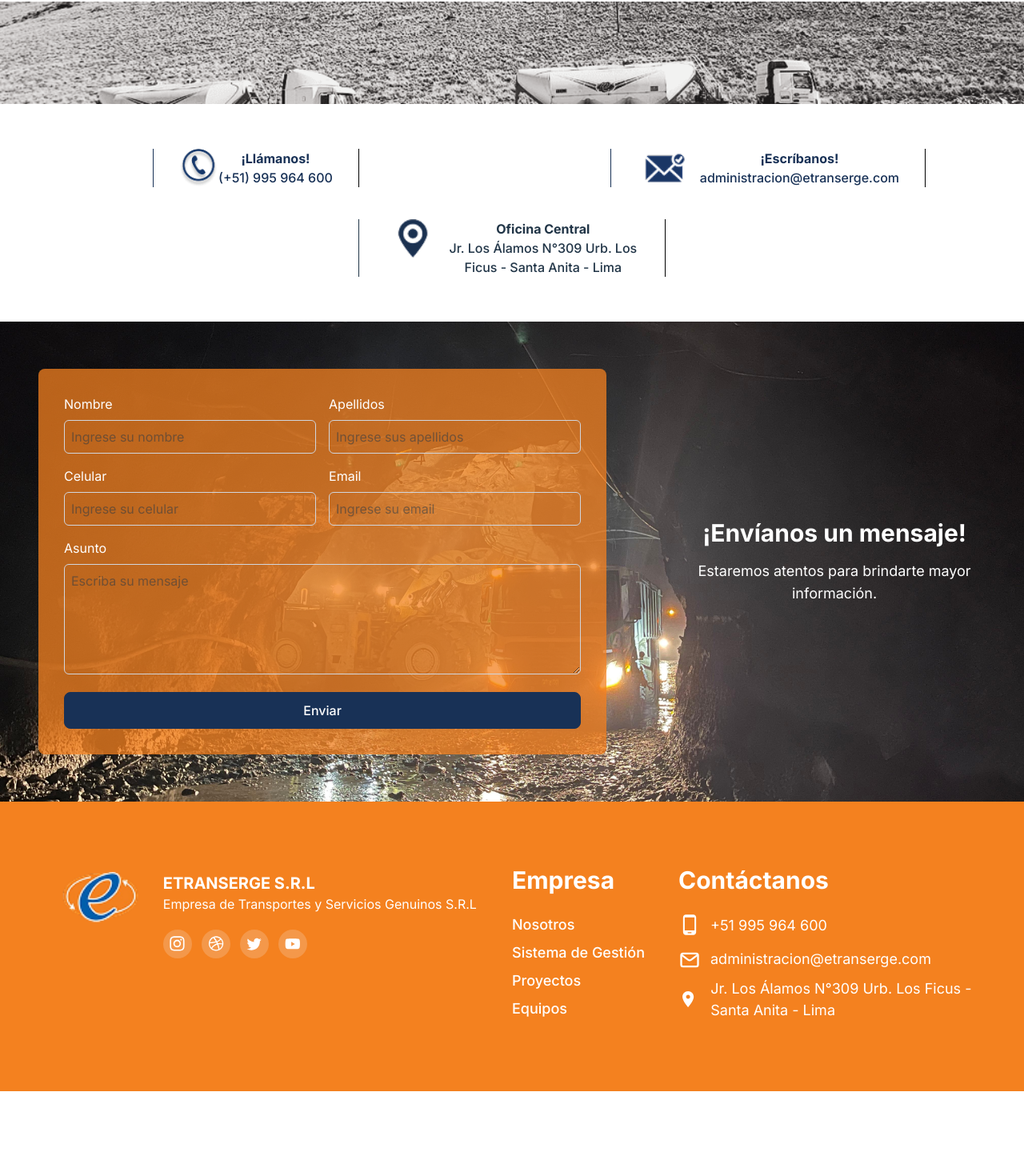
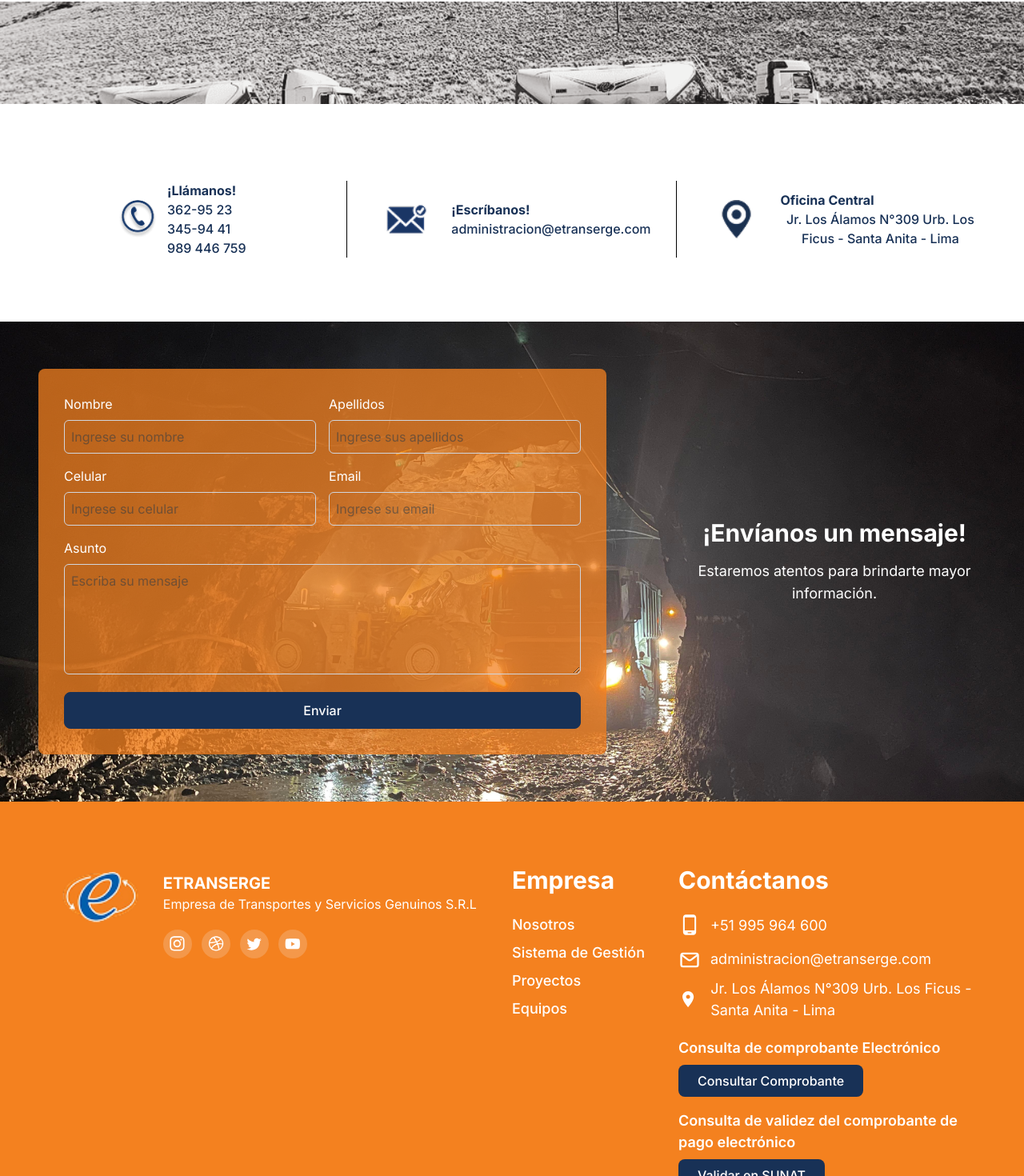
Before and after one commit to cristhian-fernandez-cumbia/vite-landing-etranserge, a React (Vite) app: page /contactanos in a window 1280 px wide. Shown: the part 118-1588 px from the top of the page at 80% size. Before the commit the page ends 1482 px from the top, so only its background shows below. Built offline with nearby package versions, Linux system fonts and the light colour scheme.

Commit message:
fix(landig): correccion de texto en web

```diff
--- a/src/components/layouts/Footer.tsx
+++ b/src/components/layouts/Footer.tsx
@@ -9,7 +9,7 @@ const Footer = () => {
       <div className="lg:w-1/2 flex flex-row mt-2 justify-center lg:justify-start mb-5 lg:mb-0">
         <img src={logo} alt="Logo Etranserge" className="h-16 mr-5"/>
         <div className=' flex flex-col'>
-          <span className='text-xl font-bold text-white'>ETRANSERGE S.R.L</span>
+          <span className='text-xl font-bold text-white'>ETRANSERGE</span>
           <span className='text-[16px] text-white mb-5'>Empresa de Transportes y Servicios Genuinos S.R.L</span>
           <div className='flex flex-row'>
             <div className='p-2 bg-icon rounded-full mr-3'>
@@ -46,11 +46,11 @@ const Footer = () => {
           </ul>
         </div>
         <div className="lg:w-2/3 flex flex-col items-center lg:items-start">
-        <h2 className='text-3xl font-bold mb-6'>Contáctanos</h2>
+          <h2 className='text-3xl font-bold mb-6'>Contáctanos</h2>
           <ul>
             <li className='text-[18px] mb-3 flex flex-row items-center justify-center lg:justify-start'>
               <Phone className='w-7 h-7 mr-3'/>
-              <span >+51 995 964 600</span>
+              <span>+51 995 964 600</span>
             </li>
             <li className='text-[18px] mb-2 flex flex-row items-center justify-center lg:justify-start'>
               <Email className='w-7 h-7 mr-3 mt-1'/>
@@ -60,7 +60,34 @@ const Footer = () => {
               <Place className='w-9 h-9 mr-4'/>
               <span>Jr. Los Álamos N°309 Urb. Los Ficus - Santa Anita - Lima</span>
             </li>
-          </ul></div>
+          </ul>
+
+          <div className='mt-3 w-full flex flex-col gap-4'>
+            <div className='flex flex-col items-center lg:items-start gap-2'>
+              <p className='text-[18px] font-semibold'>Consulta de comprobante Electrónico</p>
+              <a
+                href="https://www.nubefact.com/find_document"
+                target="_blank"
+                rel="noopener noreferrer"
+                className='bg-[#183156] text-white px-6 py-2 rounded-lg hover:bg-[#0f1f3a] transition-colors duration-300 font-medium'
+              >
+                Consultar Comprobante
+              </a>
+            </div>
+
+            <div className='flex flex-col items-center lg:items-start gap-2'>
+              <p className='text-[18px] font-semibold'>Consulta de validez del comprobante de pago electrónico</p>
+              <a
+                href="https://e-consulta.sunat.gob.pe/ol-ti-itconsvalicpe/ConsValiCpe.htm"
+                target="_blank"
+                rel="noopener noreferrer"
+                className='bg-[#183156] text-white px-6 py-2 rounded-lg hover:bg-[#0f1f3a] transition-colors duration-300 font-medium'
+              >
+                Validar en SUNAT
+              </a>
+            </div>
+          </div>
+        </div>
       </div>
     </div>
   )
--- a/src/pages/Contactanos.tsx
+++ b/src/pages/Contactanos.tsx
@@ -53,32 +53,38 @@ const Contactanos = () => {
       <div>
         <img src={bannerContactanos} alt="banner-top-contactanos" className='h-32 w-full' />
       </div>
-      <div className='flex flex-col md:flex-row pt-14 pb-10'>
-        <div className='w-full md:w-1/2 text-[#183156] justify-center flex flex-row mb-12 md:mb-0'>
-          <div className='flex flex-row border-0 md:border-x-[1px] md:border-r-black px-8 justify-center'>
+      <div className='flex flex-col md:flex-row pt-14 pb-10 justify-center gap-8 md:gap-0'>
+  <div className='flex flex-col md:flex-row pt-10 pb-10 justify-center gap-8 md:gap-0 md:divide-x md:divide-black'>
+    <div className='w-full md:w-1/3 text-[#183156] justify-center flex flex-row'>
+      <div className='flex flex-row px-8 justify-center items-center gap-3'>
         <img src={phone} alt="telefono contactanos" className='h-12' />
-            <div className='flex flex-col text-[16px] items-center'>
+        <div className='flex flex-col text-[16px]'>
           <h5 className='font-extrabold'>¡Llámanos!</h5>
-              <span className='font-medium'>(+51) 995 964 600</span>
+          <span className='font-medium'>362-95 23</span>
+          <span className='font-medium'>345-94 41</span>
+          <span className='font-medium'>989 446 759</span>
         </div>
       </div>
     </div>
-        <div className='w-full md:w-1/2 text-[#183156] justify-center flex flex-row'>
-          <div className='flex flex-row border-0 md:border-x-[1px] md:border-r-black pr-8 pl-6 justify-center'>
+
+    <div className='w-full md:w-1/3 text-[#183156] justify-center flex flex-row'>
+      <div className='flex flex-row px-8 justify-center items-center gap-3'>
         <img src={mail} alt="telefono contactanos" className='h-12' />
-            <div className='flex flex-col text-[16px] items-center'>
+        <div className='flex flex-col text-[16px]'>
           <h5 className='font-extrabold'>¡Escríbanos!</h5>
           <span className='font-medium'>administracion@etranserge.com</span>
         </div>
       </div>
     </div>
-      </div>
-      <div className='flex flex-row justify-center pb-14'>
-        <div className='flex flex-row border-0 md:border-x-[1px] md:border-r-black w-96 pr-8 pl-6 justify-center'>
+
+    <div className='w-full md:w-1/3 text-[#183156] justify-center flex flex-row'>
+      <div className='flex flex-row px-8 justify-center items-center gap-3'>
         <img src={place} alt="telefono contactanos" className='h-12' />
-          <div className='flex flex-col text-[16px] items-center'>
+        <div className='flex flex-col text-[16px]'>
           <h5 className='font-extrabold'>Oficina Central</h5>
           <span className='font-medium text-center'>Jr. Los Álamos N°309 Urb. Los Ficus - Santa Anita - Lima</span>
+        </div>
+      </div>
     </div>
   </div>
 </div>
--- a/src/pages/Nosotros.tsx
+++ b/src/pages/Nosotros.tsx
@@ -104,14 +104,13 @@ const Nosotros = () => {
       >
         <div className="absolute inset-0 bg-black opacity-75"></div>
         <p className="relative z-10 w-[450px] md:w-[500px] lg:w-[550px] xl:w-[600px] text-[14px] md:text-[15px] lg:text-[16px] xl:text-[17px] 2xl:text-[18px]">
-          ETRANSERGE S.R.L, constituida el 17 de enero de 2002, tiene como finalidad ofrecer la prestación de
+          ETRANSERGE, constituida el 17 de enero de 2002, tiene como finalidad ofrecer la prestación de
           servicios inherentes y/o conexos tanto a la Construcción y Minería, brindando servicios específicos, con el
           propósito de reducir los costos e incrementar la productividad de sus clientes en la ejecución de trabajos
-          de transporte de mineral y otros. ETRANSERGE S.R.L cuenta con un equipo especializado de gran experiencia en
+          de transporte de mineral y otros. ETRANSERGE cuenta con un equipo especializado de gran experiencia en
           la prestación de Servicios de Carguío y Movimiento de tierras; además del servicio de transporte, los cuales
-          nos permite ofrecer un servicio de calidad. ETRANSERGE S.R.L opera de acuerdo a la política establecida por
-          el Directorio, bajo la dirección de su Gerente General. ETRANSERGE S.R.L opera de acuerdo a la política
-          establecida por el Directorio, bajo la dirección de su Gerente General.
+          nos permite ofrecer un servicio de calidad. ETRANSERGE opera de acuerdo a la política establecida por
+          el Directorio, bajo la dirección de su Gerente General.
         </p>
       </div>
 
@@ -162,7 +161,7 @@ const Nosotros = () => {
             </div>
             <div className='w-full md:w-3/8 flex flex-col items-center justify-center bg-secondary text-white py-6 md:py-0'>
               <span className='text-2xl font-extrabold mb-2 md:mb-6 xl:text-3xl 2xl:text-4xl'>EQUIPO</span>
-              <span className='w-60 text-center text-[14px] xl:text-[16px] 2xl:text-[18px]'>En ETRANSERGE S.R.L. Apostamos por el talento como diferenciación. </span>
+              <span className='w-60 text-center text-[14px] xl:text-[16px] 2xl:text-[18px]'>En ETRANSERGE Apostamos por el talento como diferenciación. </span>
             </div>
           </div>
         </ScrollAnimation>
@@ -227,7 +226,7 @@ const Nosotros = () => {
       <div className='my-12 flex flex-row justify-center text-[24px]'>
         <div className='w-80 md:w-96 lg:w-[450px] xl:w-[600px] flex flex-col items-end text-[24px]'>
           <h3 className='comentario text-[14px] md:text-[17px] lg:text-[18px] xl:text-[20px] 2xl:text-[22px]'>
-            "En ETRANSERGE S.R.L., nuestro mayor activo son las personas que conforman nuestro equipo, cuyo esfuerzo, dedicación y profesionalismo hacen posible el éxito de cada proyecto."
+            "En ETRANSERGE, nuestro mayor activo son las personas que conforman nuestro equipo, cuyo esfuerzo, dedicación y profesionalismo hacen posible el éxito de cada proyecto."
           </h3>
           <span className='comentario'>-Carlos Agüero</span>
         </div>
--- a/src/pages/Programas.tsx
+++ b/src/pages/Programas.tsx
@@ -120,7 +120,7 @@ const Programas = () => {
       <div className='flex flex-col py-12 px-10 lg:flex-row'>
         <div className='flex flex-col justify-center items-center mb-5 lg:w-1/2 lg:items-start'>
           <h1 className='text-3xl xl:text-4xl 2xl:text-5xl w-[350px] xl:w-[380px] 2xl:w-[450px] text-center font-extrabold text-secundario mb-2 lg:text-left'><span className='text-primario'>SISTEMA DE</span>  GESTIÓN (SIG) </h1>
-          <p className='text-primario text-[15px] lg:text-[16px]  xl:text-[18px] 2xl:text-[20px] font-medium text-center lg:text-left'>En En ETRANSERGE estamos enfocados en establecer una operación que orienta nuestras fuerzas laborales, maquinaria y equipos, adecuando la información estructurada para garantizar clientes satisfechos y la calidad del servicio, monitoreando y coordinando la implementación de políticas en la salvaguarda del servicio.</p>
+          <p className='text-primario text-[15px] lg:text-[16px]  xl:text-[18px] 2xl:text-[20px] font-medium text-center lg:text-left'>En ETRANSERGE estamos enfocados en establecer una operación que orienta nuestras fuerzas laborales, maquinaria y equipos, adecuando la información estructurada para garantizar clientes satisfechos y la calidad del servicio, monitoreando y coordinando la implementación de políticas en la salvaguarda del servicio.</p>
         </div>
         <div className='flex justify-center items-center lg:w-1/2'>
           <img src={seguridad} alt="Seguridad y Salud Ocupacional" className="w-full object-cover object-center max-w-lg" />
```
Also changed, not shown: src/pages/Equipos.tsx (+5 -5 lines), 1 other file (tests, documents, lock files or other folders). Lines whose indentation alone changed are shown as unchanged.
